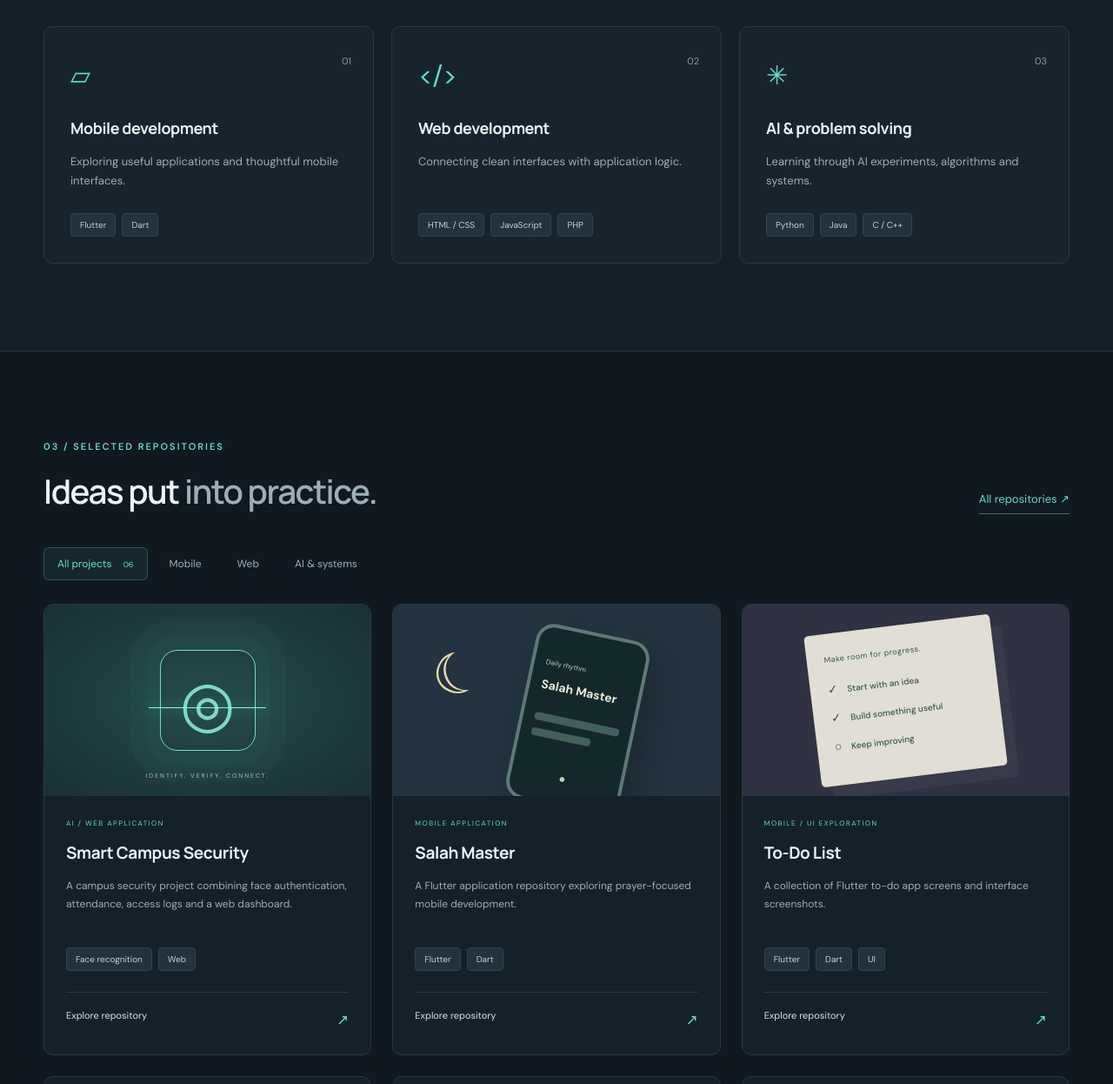
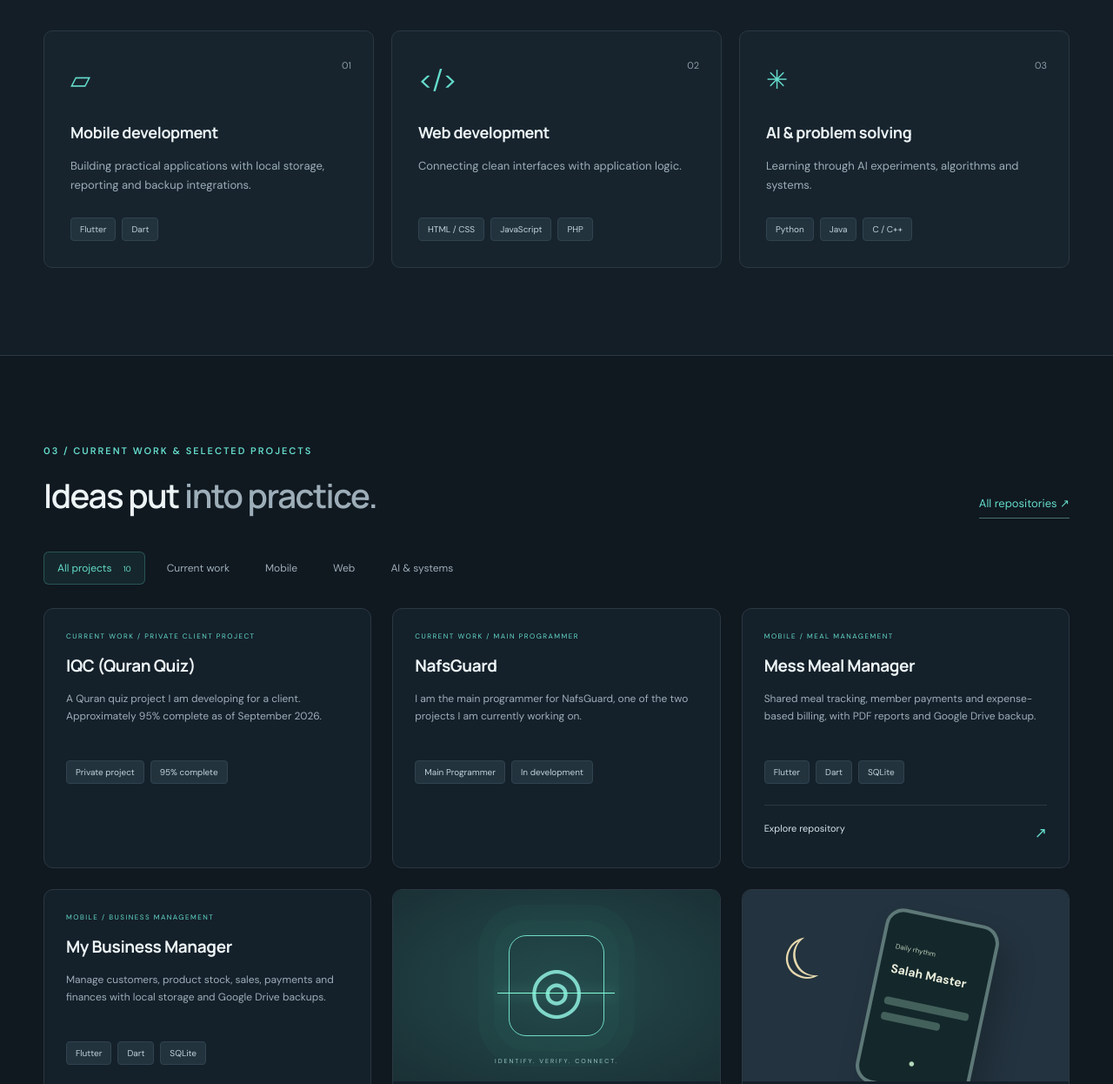
Before and after one commit to AHSumon78/AHSumon78.github.io, a plain HTML site: page index.html in a window 1280 px wide. Shown: the part 1554-2800 px from the top of the page at 87% size. Drawn offline with Linux system fonts and the light colour scheme.

Commit message:
Update senior developer role, current work and newly uploaded projects

```diff
--- a/index.html
+++ b/index.html
@@ -3,26 +3,31 @@
 <head>
 <meta charset="utf-8"><meta name="viewport" content="width=device-width,initial-scale=1">
 <meta name="theme-color" content="#101820">
-<meta name="description" content="Abul Hasan Sumon — developer exploring Flutter, web applications and AI. Discover my projects and open-source work.">
-<meta property="og:title" content="Abul Hasan Sumon | Developer Portfolio"><meta property="og:description" content="Turning curiosity into useful software. Mobile, web and AI projects."><meta property="og:type" content="website"><meta property="og:url" content="https://ahsumon78.github.io/"><meta property="og:image" content="https://ahsumon78.github.io/assets/portrait.jpg">
-<title>Abul Hasan Sumon — Developer</title><link rel="icon" href="assets/favicon.svg" type="image/svg+xml"><link rel="stylesheet" href="styles.css"><script src="script.js" defer></script>
+<meta name="description" content="Abul Hasan Sumon — Senior Developer at Butterfly Devs and Main Programmer for NafsGuard. Explore my mobile, web and AI projects.">
+<meta property="og:title" content="Abul Hasan Sumon | Senior Developer"><meta property="og:description" content="Senior Developer at Butterfly Devs. Main Programmer for NafsGuard and developer of IQC, a private Quran quiz project."><meta property="og:type" content="website"><meta property="og:url" content="https://ahsumon78.github.io/"><meta property="og:image" content="https://ahsumon78.github.io/assets/portrait.jpg">
+<title>Abul Hasan Sumon — Senior Developer</title><link rel="icon" href="assets/favicon.svg" type="image/svg+xml"><link rel="stylesheet" href="styles.css"><script src="script.js" defer></script>
 </head>
 <body>
 <a class="skip-link" href="#main">Skip to content</a>
 <header class="header"><div class="container nav-wrap"><a class="brand" href="#home" aria-label="Sumon home"><span class="monogram">S<span>.</span></span><span>sumon<span class="accent"> / </span>dev</span></a><button class="menu-toggle" aria-expanded="false" aria-controls="navigation">Menu <span aria-hidden="true">☰</span></button><nav id="navigation" aria-label="Main navigation"><a href="#about">About</a><a href="#skills">Skills</a><a href="#projects">Projects</a><a class="nav-contact" href="#contact">Let's talk ↗</a></nav></div></header>
 <main id="main">
-<section class="hero container" id="home"><div class="hero-copy"><p class="eyebrow"><span class="status-dot"></span>A DEVELOPER. ALWAYS A LEARNER.</p><p class="hello">Hello, I'm</p><h1>Abul Hasan<br><span>Sumon<span class="period">.</span></span></h1><p class="hero-role">Mobile apps. Web experiences.<br><span class="accent">New possibilities.</span></p><p class="hero-description">I turn curiosity into code — building useful applications and exploring what's possible with Flutter, the web and AI.</p><div class="hero-actions"><a class="button primary" href="#projects">Explore my work ↗</a><a class="button secondary" href="https://github.com/AHSumon78">GitHub profile ↗</a></div><div class="hero-links"><a href="mailto:mmdsumonali@gmail.com">Email me ↗</a><span>·</span><a href="https://web.facebook.com/mdsumonali.mdsumon">Facebook ↗</a></div></div><div class="portrait-scene"><div class="portrait-top"><span>THE PERSON BEHIND THE CODE</span><span aria-hidden="true">✳</span></div><figure class="portrait"><img src="assets/portrait.jpg" alt="Abul Hasan Sumon outdoors in a green field beneath a blue sky" width="962" height="1280" fetchpriority="high"><figcaption><span>Abul Hasan Sumon</span><span>@AHSumon78</span></figcaption></figure><div class="code-note"><span class="accent">&lt;/&gt;</span><div>Build. Learn. Repeat.<small>One project at a time.</small></div></div></div><a class="scroll-hint" href="#about">↓ &nbsp; GET TO KNOW ME</a></section>
+<section class="hero container" id="home"><div class="hero-copy"><p class="eyebrow"><span class="status-dot"></span>SENIOR DEVELOPER AT BUTTERFLY DEVS</p><p class="hello">Hello, I'm</p><h1>Abul Hasan<br><span>Sumon<span class="period">.</span></span></h1><p class="hero-role">Building useful software.<br><span class="accent">Taking ideas to delivery.</span></p><p class="hero-description">I’m a Senior Developer at Butterfly Devs, currently working on IQC (Quran Quiz) for a client and NafsGuard as its main programmer.</p><div class="hero-actions"><a class="button primary" href="#projects">Explore my work ↗</a><a class="button secondary" href="https://github.com/AHSumon78">GitHub profile ↗</a></div><div class="hero-links"><a href="mailto:mmdsumonali@gmail.com">Email me ↗</a><span>·</span><a href="https://web.facebook.com/mdsumonali.mdsumon">Facebook ↗</a></div></div><div class="portrait-scene"><div class="portrait-top"><span>THE PERSON BEHIND THE CODE</span><span aria-hidden="true">✳</span></div><figure class="portrait"><img src="assets/portrait.jpg" alt="Abul Hasan Sumon outdoors in a green field beneath a blue sky" width="962" height="1280" fetchpriority="high"><figcaption><span>Abul Hasan Sumon</span><span>@AHSumon78</span></figcaption></figure><div class="code-note"><span class="accent">&lt;/&gt;</span><div>Build. Learn. Repeat.<small>One project at a time.</small></div></div></div><a class="scroll-hint" href="#about">↓ &nbsp; GET TO KNOW ME</a></section>
 <div class="stack-strip"><div class="container"><span>MY TOOLBOX</span><p>Flutter <i>✳</i> Python <i>✳</i> JavaScript <i>✳</i> Java <i>✳</i> C++ <i>✳</i> Git</p></div></div>
-<section class="section container about" id="about"><div><p class="eyebrow">01 / ABOUT ME</p><h2>Curiosity drives me.<br><span class="muted">Code is how I explore.</span></h2></div><div class="about-copy"><p>I'm Sumon, a developer who enjoys bringing ideas to life through software. My work spans mobile applications, web projects and experiments with artificial intelligence.</p><p>From Flutter interfaces to a campus security system, my repositories reflect a hands-on approach to learning: explore a problem, build something, and keep improving it.</p><a class="text-link" href="https://github.com/AHSumon78?tab=repositories">Follow my work on GitHub ↗</a></div></section>
-<section class="section skills-section" id="skills"><div class="container"><div class="section-heading"><div><p class="eyebrow">02 / SKILLS & TOOLS</p><h2>A versatile toolkit.<br><span class="muted">A builder's mindset.</span></h2></div><p>Technologies I work with<br>across my public projects.</p></div><div class="skills-grid"><article class="skill"><span class="skill-symbol" aria-hidden="true">▱</span><span class="card-number">01</span><h3>Mobile development</h3><p>Exploring useful applications and thoughtful mobile interfaces.</p><div class="tags"><span>Flutter</span><span>Dart</span></div></article><article class="skill"><span class="skill-symbol" aria-hidden="true">&lt;/&gt;</span><span class="card-number">02</span><h3>Web development</h3><p>Connecting clean interfaces with application logic.</p><div class="tags"><span>HTML / CSS</span><span>JavaScript</span><span>PHP</span></div></article><article class="skill"><span class="skill-symbol" aria-hidden="true">✳</span><span class="card-number">03</span><h3>AI & problem solving</h3><p>Learning through AI experiments, algorithms and systems.</p><div class="tags"><span>Python</span><span>Java</span><span>C / C++</span></div></article></div></div></section>
-<section class="section container" id="projects"><div class="section-heading"><div><p class="eyebrow">03 / SELECTED REPOSITORIES</p><h2>Ideas put <span class="muted">into practice.</span></h2></div><a class="text-link" href="https://github.com/AHSumon78?tab=repositories">All repositories ↗</a></div><div class="filters" role="group" aria-label="Filter projects"><button class="active" data-filter="all" aria-pressed="true">All projects <span>06</span></button><button data-filter="mobile" aria-pressed="false">Mobile</button><button data-filter="web" aria-pressed="false">Web</button><button data-filter="ai" aria-pressed="false">AI & systems</button></div><p id="filter-status" class="sr-only" aria-live="polite">Showing 6 projects</p><div class="project-grid">
-<article class="project-card" data-category="ai web"><div class="project-art art-security" aria-hidden="true"><div class="scan-frame"><span class="scan-person">◎</span><span class="scan-line"></span></div><span class="art-caption">IDENTIFY. VERIFY. CONNECT.</span></div><div class="project-body"><p class="project-category">AI / WEB APPLICATION</p><h3>Smart Campus Security</h3><p>A campus security project combining face authentication, attendance, access logs and a web dashboard.</p><div class="tags"><span>Face recognition</span><span>Web</span></div><a href="https://github.com/AHSumon78/smart_campus_security">Explore repository <span>↗</span></a></div></article>
+<section class="section container about" id="about"><div><p class="eyebrow">01 / ABOUT ME</p><h2>Building with purpose.<br><span class="muted">Growing through practice.</span></h2></div><div class="about-copy"><p>I’m Sumon, a Senior Developer at Butterfly Devs. I build mobile and web applications and work with artificial intelligence across my projects.</p><p>My current work includes IQC (Quran Quiz), a private client project that is approximately 95% complete as of September 2026, and NafsGuard, where I am the main programmer. My public projects include tools for meal management, small businesses and campus security.</p><a class="text-link" href="https://github.com/AHSumon78?tab=repositories">Follow my work on GitHub ↗</a></div></section>
+<section class="section skills-section" id="skills"><div class="container"><div class="section-heading"><div><p class="eyebrow">02 / SKILLS & TOOLS</p><h2>A versatile toolkit.<br><span class="muted">A builder's mindset.</span></h2></div><p>Technologies I work with<br>across my public projects.</p></div><div class="skills-grid"><article class="skill"><span class="skill-symbol" aria-hidden="true">▱</span><span class="card-number">01</span><h3>Mobile development</h3><p>Building practical applications with local storage, reporting and backup integrations.</p><div class="tags"><span>Flutter</span><span>Dart</span></div></article><article class="skill"><span class="skill-symbol" aria-hidden="true">&lt;/&gt;</span><span class="card-number">02</span><h3>Web development</h3><p>Connecting clean interfaces with application logic.</p><div class="tags"><span>HTML / CSS</span><span>JavaScript</span><span>PHP</span></div></article><article class="skill"><span class="skill-symbol" aria-hidden="true">✳</span><span class="card-number">03</span><h3>AI & problem solving</h3><p>Learning through AI experiments, algorithms and systems.</p><div class="tags"><span>Python</span><span>Java</span><span>C / C++</span></div></article></div></div></section>
+<section class="section container" id="projects"><div class="section-heading"><div><p class="eyebrow">03 / CURRENT WORK & SELECTED PROJECTS</p><h2>Ideas put <span class="muted">into practice.</span></h2></div><a class="text-link" href="https://github.com/AHSumon78?tab=repositories">All repositories ↗</a></div><div class="filters" role="group" aria-label="Filter projects"><button class="active" data-filter="all" aria-pressed="true">All projects <span>10</span></button><button data-filter="current" aria-pressed="false">Current work</button><button data-filter="mobile" aria-pressed="false">Mobile</button><button data-filter="web" aria-pressed="false">Web</button><button data-filter="ai" aria-pressed="false">AI & systems</button></div><p id="filter-status" class="sr-only" aria-live="polite">Showing 10 projects</p><div class="project-grid">
+<article class="project-card" data-category="current"><div class="project-body"><p class="project-category">CURRENT WORK / PRIVATE CLIENT PROJECT</p><h3>IQC (Quran Quiz)</h3><p>A Quran quiz project I am developing for a client. Approximately 95% complete as of September 2026.</p><div class="tags"><span>Private project</span><span>95% complete</span></div></div></article>
+<article class="project-card" data-category="current"><div class="project-body"><p class="project-category">CURRENT WORK / MAIN PROGRAMMER</p><h3>NafsGuard</h3><p>I am the main programmer for NafsGuard, one of the two projects I am currently working on.</p><div class="tags"><span>Main Programmer</span><span>In development</span></div></div></article>
+<article class="project-card" data-category="mobile"><div class="project-body"><p class="project-category">MOBILE / MEAL MANAGEMENT</p><h3>Mess Meal Manager</h3><p>Shared meal tracking, member payments and expense-based billing, with PDF reports and Google Drive backup.</p><div class="tags"><span>Flutter</span><span>Dart</span><span>SQLite</span></div><a href="https://github.com/AHSumon78/mess_meal_manager">Explore repository <span>↗</span></a></div></article>
+<article class="project-card" data-category="mobile"><div class="project-body"><p class="project-category">MOBILE / BUSINESS MANAGEMENT</p><h3>My Business Manager</h3><p>Manage customers, product stock, sales, payments and finances with local storage and Google Drive backups.</p><div class="tags"><span>Flutter</span><span>Dart</span><span>SQLite</span></div><a href="https://github.com/AHSumon78/my_business">Explore repository <span>↗</span></a></div></article>
+
+<article class="project-card" data-category="ai web"><div class="project-art art-security" aria-hidden="true"><div class="scan-frame"><span class="scan-person">◎</span><span class="scan-line"></span></div><span class="art-caption">IDENTIFY. VERIFY. CONNECT.</span></div><div class="project-body"><p class="project-category">AI / WEB APPLICATION</p><h3>Smart Campus Security</h3><p>A Django-based campus security system with face verification, live detection, attendance and access-log monitoring.</p><div class="tags"><span>Python</span><span>Django</span><span>AI</span></div><a href="https://github.com/AHSumon78/Smart_Campus_Security_Public">Explore repository <span>↗</span></a></div></article>
 <article class="project-card" data-category="mobile"><div class="project-art art-salah" aria-hidden="true"><span class="moon">☾</span><div class="abstract-phone"><span>Daily rhythm</span><strong>Salah Master</strong><div class="phone-line"></div><div class="phone-line short"></div><span class="phone-dot">●</span></div></div><div class="project-body"><p class="project-category">MOBILE APPLICATION</p><h3>Salah Master</h3><p>A Flutter application repository exploring prayer-focused mobile development.</p><div class="tags"><span>Flutter</span><span>Dart</span></div><a href="https://github.com/AHSumon78/salah_master">Explore repository <span>↗</span></a></div></article>
 <article class="project-card" data-category="mobile"><div class="project-art art-todo" aria-hidden="true"><div class="todo-note"><span>Make room for progress.</span><div>✓ <b>Start with an idea</b></div><div>✓ <b>Build something useful</b></div><div>○ <b>Keep improving</b></div></div></div><div class="project-body"><p class="project-category">MOBILE / UI EXPLORATION</p><h3>To-Do List</h3><p>A collection of Flutter to-do app screens and interface screenshots.</p><div class="tags"><span>Flutter</span><span>Dart</span><span>UI</span></div><a href="https://github.com/AHSumon78/To-Do-List">Explore repository <span>↗</span></a></div></article>
 <article class="project-card" data-category="ai"><div class="project-body"><p class="project-category">PYTHON / EXPERIMENT</p><h3>Face Verification</h3><p>A Python repository for exploring face verification.</p><div class="tags"><span>Python</span></div><a href="https://github.com/AHSumon78/face_verification">Explore repository <span>↗</span></a></div></article>
 <article class="project-card" data-category="web"><div class="project-body"><p class="project-category">WEB / PYTHON</p><h3>Weather Dashboard</h3><p>My Python-based weather dashboard repository.</p><div class="tags"><span>Python</span><span>Web</span></div><a href="https://github.com/AHSumon78/dashboard">Explore repository <span>↗</span></a></div></article>
 <article class="project-card" data-category="ai"><div class="project-body"><p class="project-category">SYSTEMS / LEARNING</p><h3>Parallel Processing</h3><p>A C++ repository exploring parallel processing concepts.</p><div class="tags"><span>C++</span><span>Systems</span></div><a href="https://github.com/AHSumon78/parallel_processing">Explore repository <span>↗</span></a></div></article>
-</div><p class="project-footnote">Selected public repositories. Project artwork is illustrative.</p></section>
+</div><p class="project-footnote">Current work and selected public repositories. IQC is a private client project. Progress last updated September 2026. Project artwork is illustrative.</p></section>
 <section class="contact-section" id="contact"><div class="container contact-inner"><div><p class="eyebrow">04 / GET IN TOUCH</p><h2>Have an idea?<br>Let's <span>build something.</span></h2><p>For a project, a collaboration, or a simple hello.</p><a class="email-link" href="mailto:mmdsumonali@gmail.com">mmdsumonali@gmail.com <span>↗</span></a></div><a class="contact-arrow" href="mailto:mmdsumonali@gmail.com" aria-label="Email Sumon">↗</a></div></section>
 </main><footer class="container footer"><a class="brand" href="#home">sumon<span class="accent">.</span></a><p>© <span id="year">2026</span> Abul Hasan Sumon</p><div><a href="https://github.com/AHSumon78">GitHub ↗</a><a href="https://web.facebook.com/mdsumonali.mdsumon">Facebook ↗</a><a href="#home">Back to top ↑</a></div></footer>
 </body></html>
```
Also changed, not shown: 1 other file.
